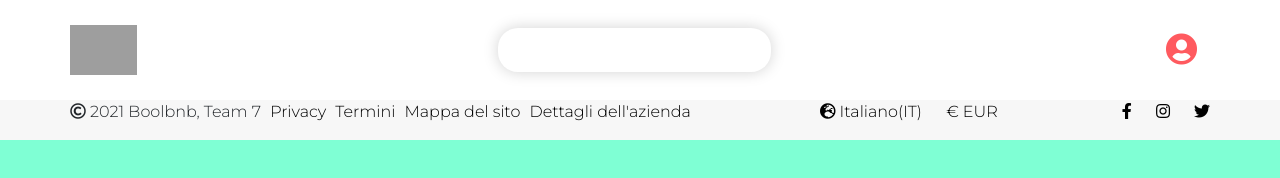
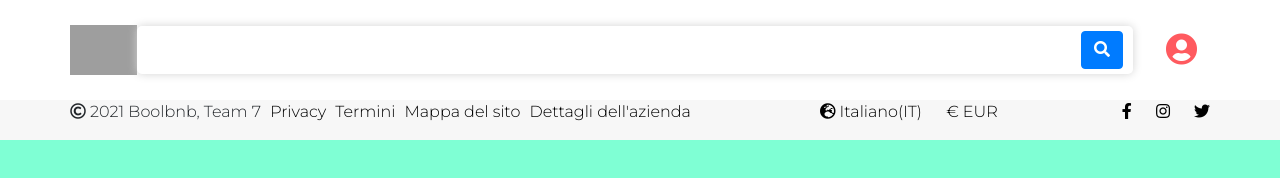
Before and after one commit to Simone-ortu/template_progetto, a website: page index.html in a window 1280 px wide. Drawn offline with nearby package versions, Linux system fonts and the light colour scheme; grey boxes are pictures that could not be loaded.

Commit message:
flex searchbar

```diff
--- a/index.html
+++ b/index.html
@@ -45,8 +45,9 @@
                     </a>
                 </div>
                 <!-- SEARCHBAR -->
-                <div class="box search_bar">
+                <div class="box flex-grow-1 search_bar d-flex">
                   <input type="text">
+                  <div class="btn btn-primary"> <i class="fas fa-search"></i></div>
                 </div>
                 <!-- <a href="#">
                 <!-- Rotta show/Ricerca -->
--- a/src/app.scss
+++ b/src/app.scss
@@ -87,16 +87,17 @@ header {
             }
         }
         .box.search_bar {
-          padding: 10px 20px;
-          box-shadow: 0 0 15px lightgray;
-          border-radius: 20px;
+          width: 300px;
+          padding: 5px 10px;
+          box-shadow: 0 0 10px lightgray;
+          border-radius: 5px;
 
           input {
               margin: 0 16px;
               width: calc(100% - 32px);
               border: none;
               line-height: 18px;
-              font-weight: 600;
+              // font-weight: 600;
             }
           input:focus{
               outline: none;
```
Also changed, not shown: dist/app.css.
